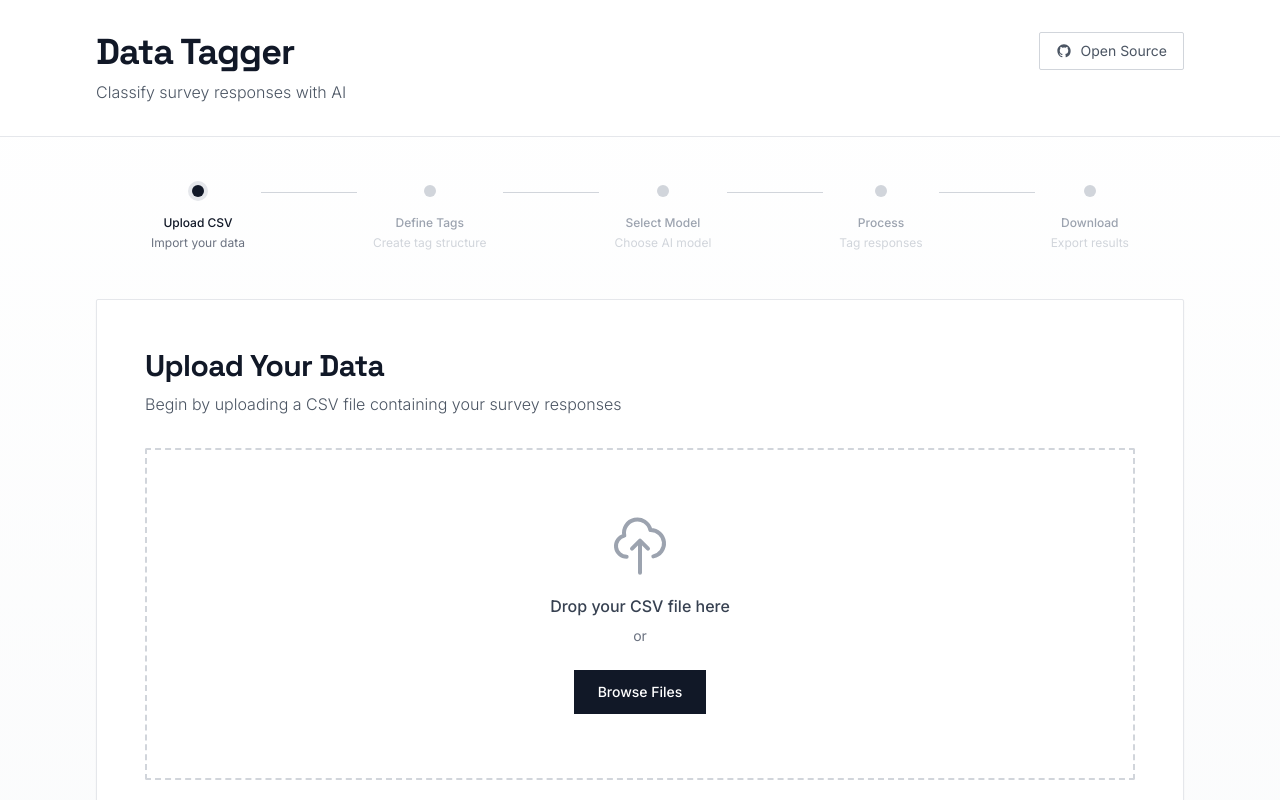
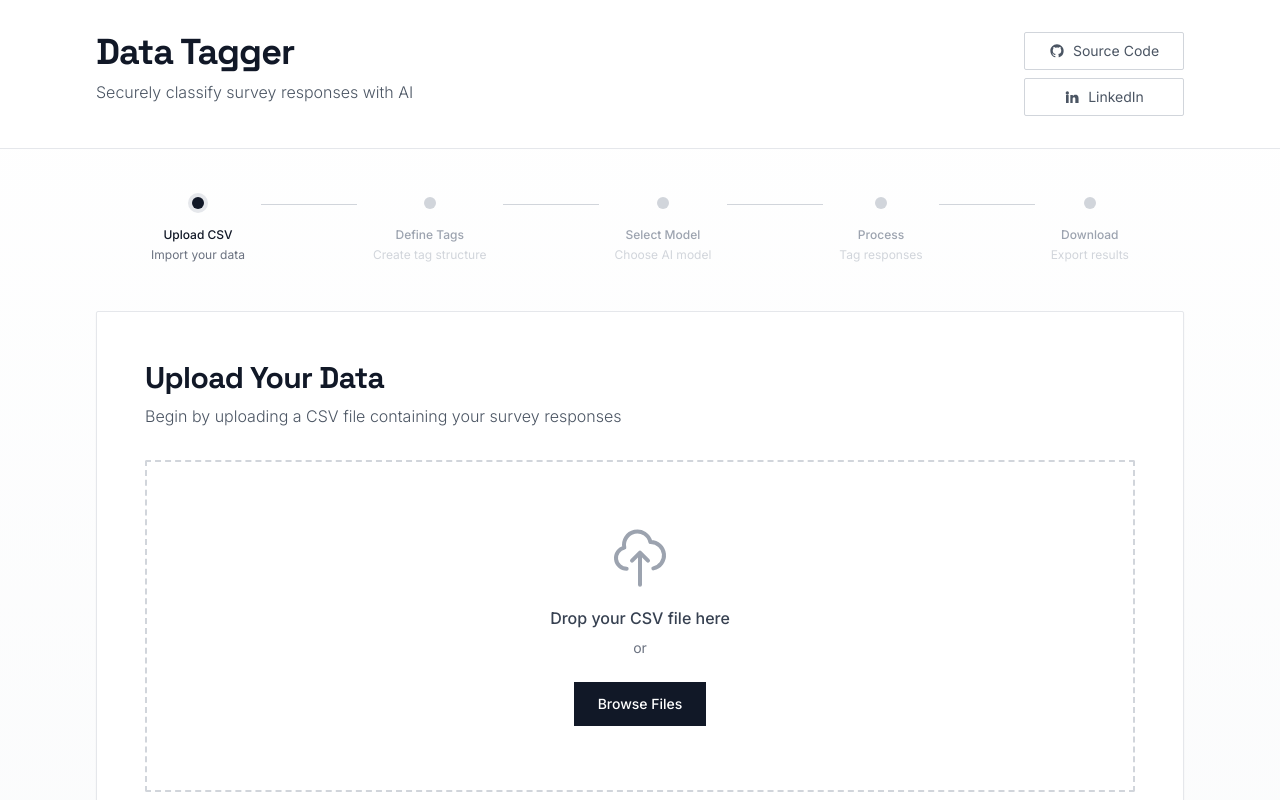
Before and after one commit to Apochry/Data-Tagger, a React (Vite) app: page / in a window 1280 px wide. Shown: the top 800 px of the page. Built offline with nearby package versions, Linux system fonts and the light colour scheme.

Commit message:
Added linkedin and secure disclaimer

```diff
--- a/src/App.jsx
+++ b/src/App.jsx
@@ -112,21 +112,35 @@ function App() {
               Data Tagger
             </h1>
             <p className="text-gray-600 mt-2 font-light">
-              Classify survey responses with AI
+              Securely classify survey responses with AI
             </p>
           </div>
+          <div className="flex flex-col items-end gap-2">
             <a
               href="https://github.com/Apochry/Data-Tagger"
               target="_blank"
               rel="noopener noreferrer"
-            className="flex items-center gap-2 px-4 py-2 text-sm text-gray-600 hover:text-gray-900 border border-gray-300 rounded-sm hover:border-gray-400 transition-colors"
+              className="flex items-center justify-center gap-2 w-40 px-4 py-2 text-sm text-gray-600 hover:text-gray-900 border border-gray-300 rounded-sm hover:border-gray-400 transition-colors"
               title="View source code on GitHub"
             >
               <svg className="w-4 h-4" fill="currentColor" viewBox="0 0 24 24">
                 <path fillRule="evenodd" d="M12 2C6.477 2 2 6.484 2 12.017c0 4.425 2.865 8.18 6.839 9.504.5.092.682-.217.682-.483 0-.237-.008-.868-.013-1.703-2.782.605-3.369-1.343-3.369-1.343-.454-1.158-1.11-1.466-1.11-1.466-.908-.62.069-.608.069-.608 1.003.07 1.531 1.032 1.531 1.032.892 1.53 2.341 1.088 2.91.832.092-.647.35-1.088.636-1.338-2.22-.253-4.555-1.113-4.555-4.951 0-1.093.39-1.988 1.029-2.688-.103-.253-.446-1.272.098-2.65 0 0 .84-.27 2.75 1.026A9.564 9.564 0 0112 6.844c.85.004 1.705.115 2.504.337 1.909-1.296 2.747-1.027 2.747-1.027.546 1.379.202 2.398.1 2.651.64.7 1.028 1.595 1.028 2.688 0 3.848-2.339 4.695-4.566 4.943.359.309.678.92.678 1.855 0 1.338-.012 2.419-.012 2.747 0 .268.18.58.688.482A10.019 10.019 0 0022 12.017C22 6.484 17.522 2 12 2z" clipRule="evenodd" />
               </svg>
-            Open Source
+              Source Code
             </a>
+            <a
+              href="https://www.linkedin.com/in/joe-ansell-6502a1148/"
+              target="_blank"
+              rel="noopener noreferrer"
+              className="flex items-center justify-center gap-2 w-40 px-4 py-2 text-sm text-gray-600 hover:text-gray-900 border border-gray-300 rounded-sm hover:border-gray-400 transition-colors"
+              title="Connect on LinkedIn"
+            >
+              <svg className="w-4 h-4" fill="currentColor" viewBox="0 0 24 24" aria-hidden="true">
+                <path d="M4.98 3.5a2.5 2.5 0 11-.001 5.001A2.5 2.5 0 014.98 3.5zM3 9h3.96v12H3zM9.5 9h3.8v1.71h.05c.53-1 1.82-2.06 3.75-2.06 4 0 4.74 2.63 4.74 6.05V21H17V15.4c0-1.34-.03-3.07-1.87-3.07-1.87 0-2.15 1.46-2.15 2.97V21H9.5z" />
+              </svg>
+              LinkedIn
+            </a>
+          </div>
         </div>
       </header>
 
```
Also changed, not shown: 1 other file (tests, documents, lock files or other folders). Lines whose indentation alone changed are shown as unchanged.
